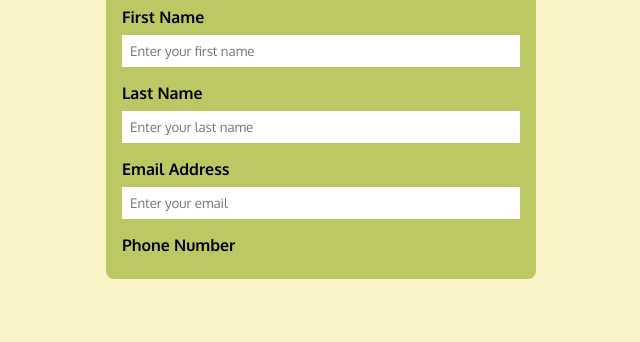
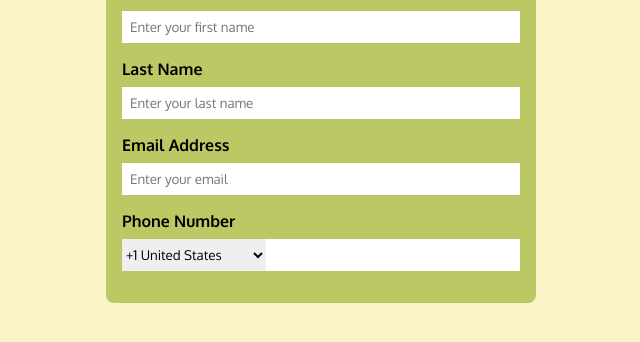
Before and after one commit to OjoFarouqAbiodun/Club-Membership-Form, a plain HTML site: page index.html in a window 1280 px wide. Shown: the part 302-644 px from the top of the page, without its empty margins (319-959 px from the left). Drawn offline with Linux system fonts and the light colour scheme.

Commit message:
sixth commit

```diff
--- a/index.html
+++ b/index.html
@@ -30,6 +30,16 @@
             <div class="form-item">
                 <label for="phone-number">Phone Number</label>
 
+                <div class="telephone">
+                    <select name="countrycode" id="countryCode">
+                    <option value="+1"> +1 United States</option>
+                    <option value="+234"> +234 Nigeria</option>
+                    <option value="+44"> +44 United Kingdom</option>
+                    <option value="+27"> +27 South Africa</option>
+                </select>
+                <input type="tel">
+                </div>
+
             </div>
 
 
--- a/style.css
+++ b/style.css
@@ -52,3 +52,12 @@ body {
 .form-item {
     margin-bottom: .5rem;
 }
+
+.telephone {
+    display: flex;
+}
+
+.telephone select {
+    height: 2rem;
+    border: none;
+}
```
